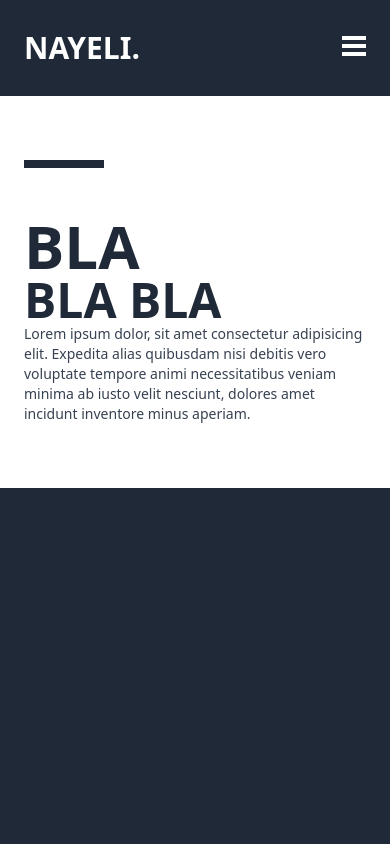
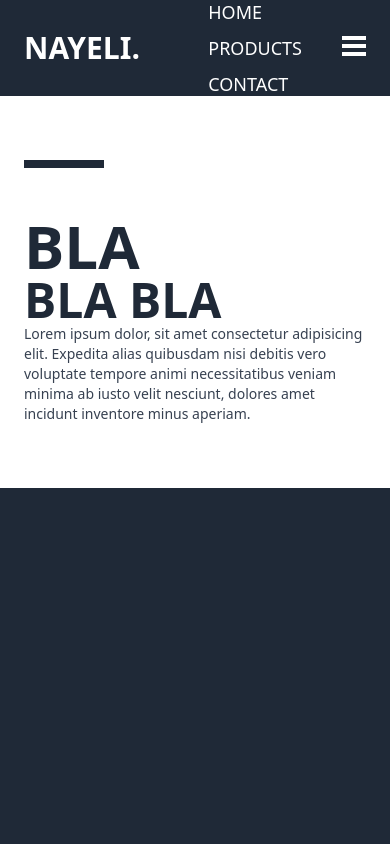
Before and after one commit to nandopiles/nayeli, an Angular app in the folder nayeli-app/: page / in a window 390 px wide. Shown: the top 844 px of the page. Built offline with nearby package versions, Linux system fonts and the light colour scheme.

Commit message:
mobile-menu

```diff
--- a/nayeli-app/package.json
+++ b/nayeli-app/package.json
@@ -11,6 +11,7 @@
   "private": true,
   "dependencies": {
     "@angular/animations": "^17.3.0",
+    "@angular/cdk": "^17.3.3",
     "@angular/common": "^17.3.0",
     "@angular/compiler": "^17.3.0",
     "@angular/core": "^17.3.0",
--- a/nayeli-app/src/app/components/header/header.component.html
+++ b/nayeli-app/src/app/components/header/header.component.html
@@ -1,43 +1,39 @@
 <main class="bg-gray-800 relative overflow-hidden h-screen">
-    <header class="h-24 sm:h-32 flex items-center z-30 w-full">
+    <header class="h-24 sm:h-36 flex items-center z-30 w-full">
         <div class="container mx-auto px-6 flex items-center justify-between">
             <div class="uppercase text-white font-black text-3xl">
                 Nayeli.
             </div>
             <div class="flex items-center">
-                <nav class="font-sen text-white uppercase text-lg lg:flex items-center hidden">
-                    <a href="#" class="py-2 px-6 flex">
+                <nav [hidden]="isMenuOpen" id="menu" class="font-sen text-white uppercase text-lg lg:flex  items-center">
+                    <a href="#" class="py-1 px-6 flex">
                         Home
                     </a>
-                    <a href="#" class="py-2 px-6 flex">
+                    <a href="#" class="py-1 px-6 flex">
                         Products
                     </a>
-                    <a href="#" class="py-2 px-6 flex">
+                    <a href="#" class="py-1 px-6 flex">
                         Contact
                     </a>
                 </nav>
-                <button class="lg:hidden flex flex-col ml-4">
-                    <span class="w-6 h-1 bg-white mb-1">
-                    </span>
-                    <span class="w-6 h-1 bg-white mb-1">
-                    </span>
-                    <span class="w-6 h-1 bg-white mb-1">
-                    </span>
-                </button>
+
+                <label for="mobile-menu-toggle" class="lg:hidden flex flex-col ml-4 cursor-pointer"
+                    (click)="toggleMenu()">
+                    <span class="w-6 h-1 bg-white mb-1"></span>
+                    <span class="w-6 h-1 bg-white mb-1"></span>
+                    <span class="w-6 h-1 bg-white mb-1"></span>
+                </label>
             </div>
         </div>
     </header>
     <div class="bg-white dark:bg-gray-800 flex relative z-20 items-center overflow-hidden">
         <div class="container mx-auto px-6 flex relative py-16">
             <div class="sm:w-2/3 lg:w-2/5 flex flex-col relative z-20">
-                <span class="w-20 h-2 bg-gray-800 dark:bg-white mb-12">
-                </span>
+                <span class="w-20 h-2 bg-gray-800 dark:bg-white mb-12"></span>
                 <h1
                     class="font-bebas-neue uppercase text-6xl sm:text-8xl font-black flex flex-col leading-none dark:text-white text-gray-800">
                     Bla
-                    <span class="text-5xl sm:text-7xl">
-                        bla bla
-                    </span>
+                    <span class="text-5xl sm:text-7xl"> bla bla</span>
                 </h1>
                 <p class="text-sm sm:text-base text-gray-700 dark:text-white">
                     Lorem ipsum dolor, sit amet consectetur adipisicing elit. Expedita alias quibusdam nisi debitis vero
--- a/nayeli-app/src/app/components/header/header.component.ts
+++ b/nayeli-app/src/app/components/header/header.component.ts
@@ -8,5 +8,9 @@ import { Component } from '@angular/core';
   styleUrl: './header.component.css'
 })
 export class HeaderComponent {
+  isMenuOpen: boolean = false;
 
+  toggleMenu() {
+    this.isMenuOpen = !this.isMenuOpen;
+  }
 }
```
Also changed, not shown: 1 other file (tests, documents, lock files or other folders).
